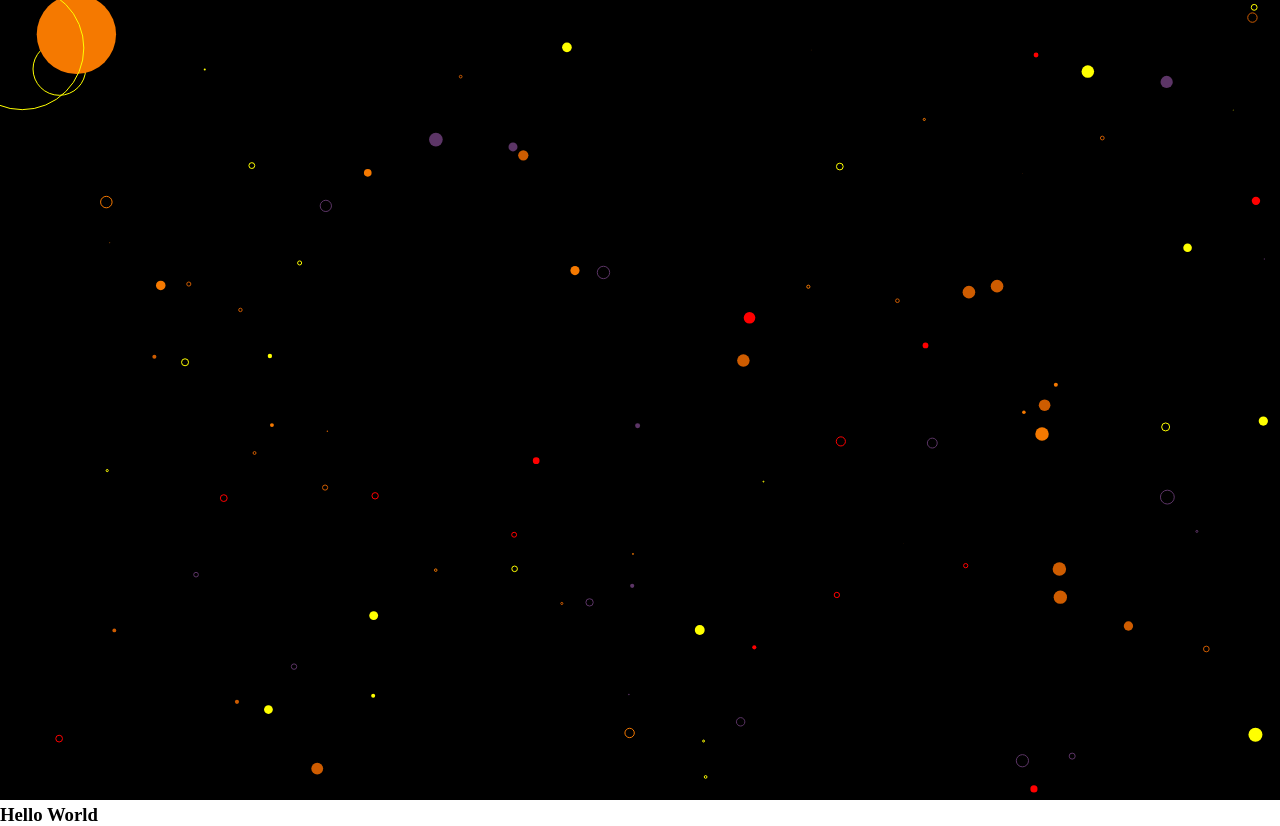
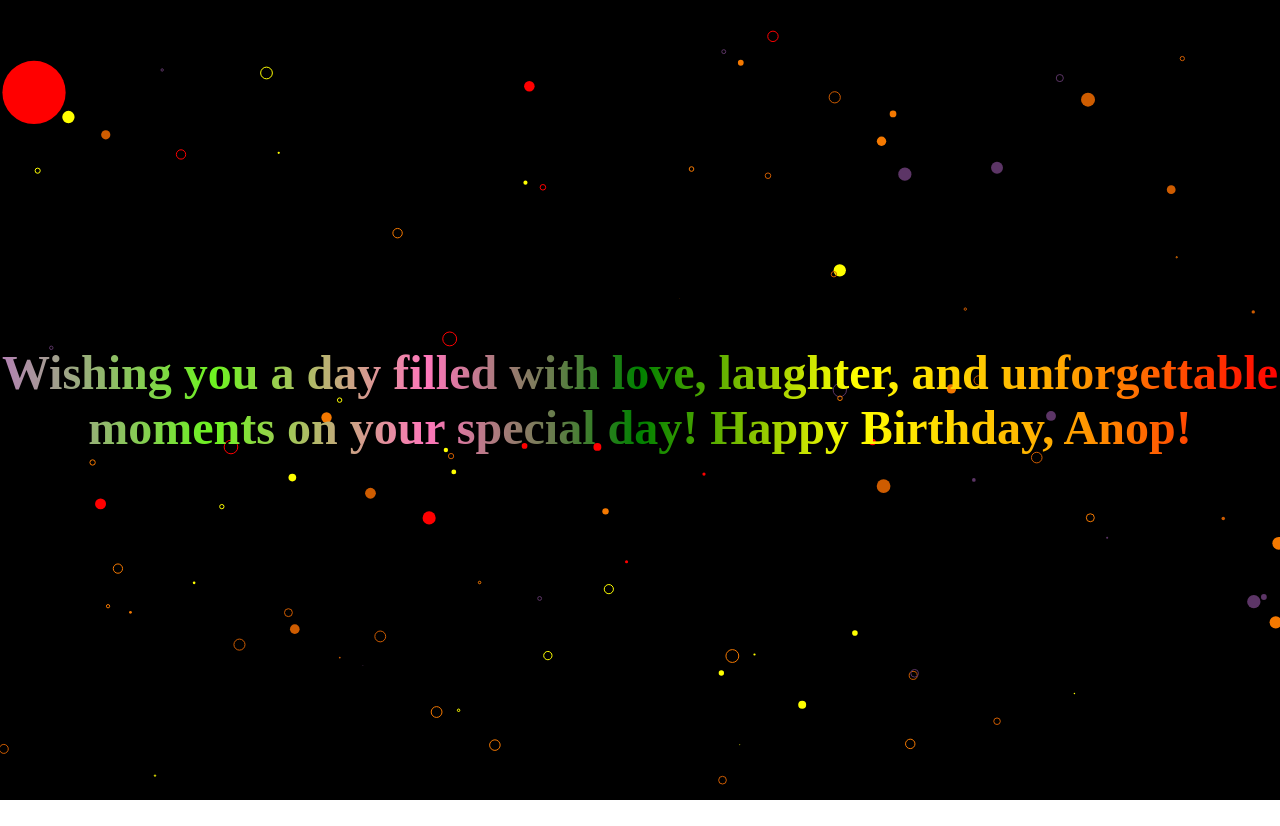
Before and after one commit to Tasnimuls/Birthday, a plain HTML site: page index.html in a window 1280 px wide. After the commit the page ends 800 px from the top, so only its background shows below. Drawn offline with Linux system fonts and the light colour scheme.

Commit message:
Update index.html

```diff
--- a/index.html
+++ b/index.html
@@ -1,24 +1,78 @@
-<!doctype html>
-<html>
+<!DOCTYPE html>
+<html lang="en">
 <head>
     <meta charset="UTF-8">
-    <title>canvas</title>
+    <title>Happy Birthday</title>
     <meta name="viewport" content="width=device-width, initial-scale=1">
-    <meta name="author" content="Supherhero">
-    <meta name="keywords" content="programming hero,learn programming">
-    <link rel="shortcut icon" href="images/favicon.ico" type="image/vnd.microsoft.icon">
-    <canvas id="test"></canvas>
+    <link rel="stylesheet" href="style.css">
+    <style>
+        * { margin: 0; padding: 0; }
 
-    <!--custom css-->
-    <link rel="stylesheet" href="style.css">
+        html, body {
+            width: 100vw;
+            height: 100vh;
+            display: flex;
+            align-items: center;
+            justify-content: center;
+            position: relative;
+        }
+
+        canvas {
+            overflow: hidden;
+            position: absolute;
+            top: 0;
+            left: 0;
+        }
+
+        #app {
+            z-index: 2;
+            color: white;
+            text-align: center;
+            animation: fadeInUp 1.5s ease-in-out; /* Add entrance animation */
+        }
+
+        h1 {
+            font-size: 3em; /* Make the text larger */
+            background: linear-gradient(to right, rgb(180, 129, 180), rgb(109, 243, 32), rgb(255, 119, 187), green, yellow, orange, red);
+            -webkit-background-clip: text;
+            color: transparent;
+            display: inline-block;
+        }
+
+        @keyframes fadeInUp {
+            from {
+                opacity: 0;
+                transform: translateY(20px);
+            }
+            to {
+                opacity: 1;
+                transform: translateY(0);
+            }
+        }
+    </style>
 </head>
 <body>
+
+<!-- Canvas for Particle Animation -->
+<canvas id="test"></canvas>
+
+<!-- Your Content -->
 <div id="app">
-    <h3>Hello World</h3>
+    <h1>Wishing you a day filled with love, laughter, and unforgettable moments on your special day! Happy Birthday, Anop!</h1>
+    <!-- Add more content as needed -->
+</div>
 
+<!-- Scripts -->
+<script src="main.js"></script>
+<script>
+    // Ensure the following line is included to initialize the animation
+    create();
+    particles();
+</script>
 
+</body>
+</html>
 
-</div>
 
 
 
```
